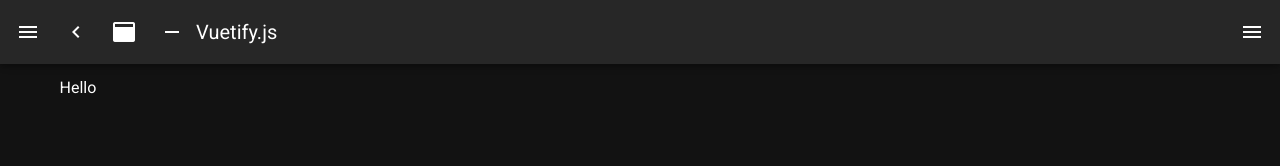
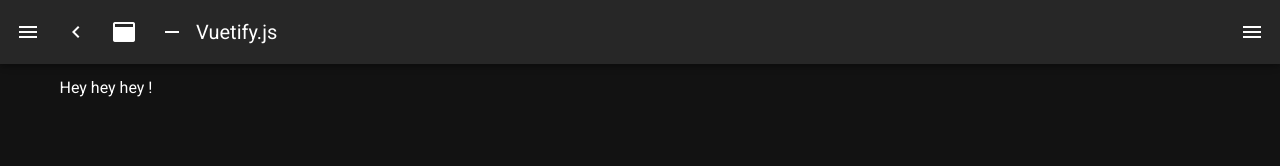
Before and after one commit to vincentherail/portfolio, a Nuxt app: page / in a window 1280 px wide. Shown: the top 166 px of the page. Built offline with nearby package versions, Linux system fonts and the light colour scheme.

Commit message:
netflify test

```diff
--- a/pages/index.vue
+++ b/pages/index.vue
@@ -1,5 +1,5 @@
 <template>
-  <p>Hello</p>
+  <p>Hey hey hey !</p>
 </template>
 
 <script>
```
